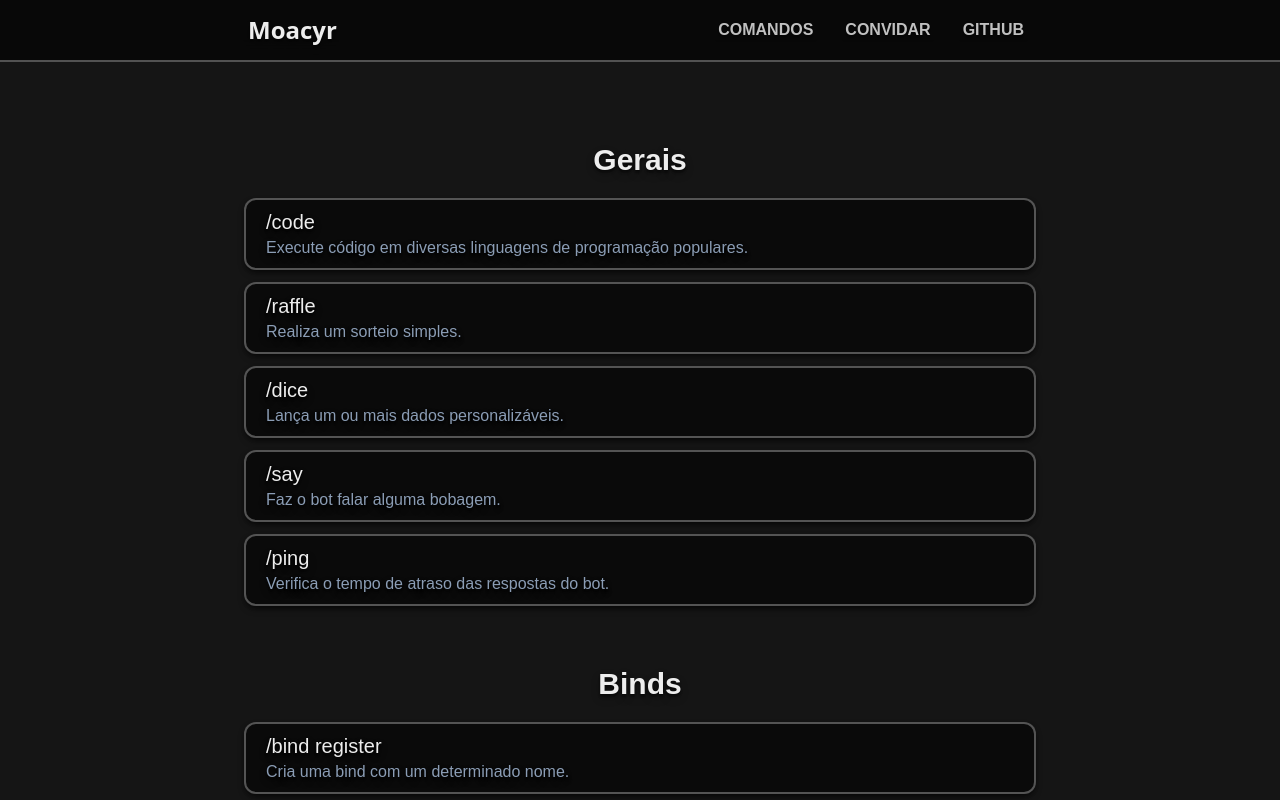
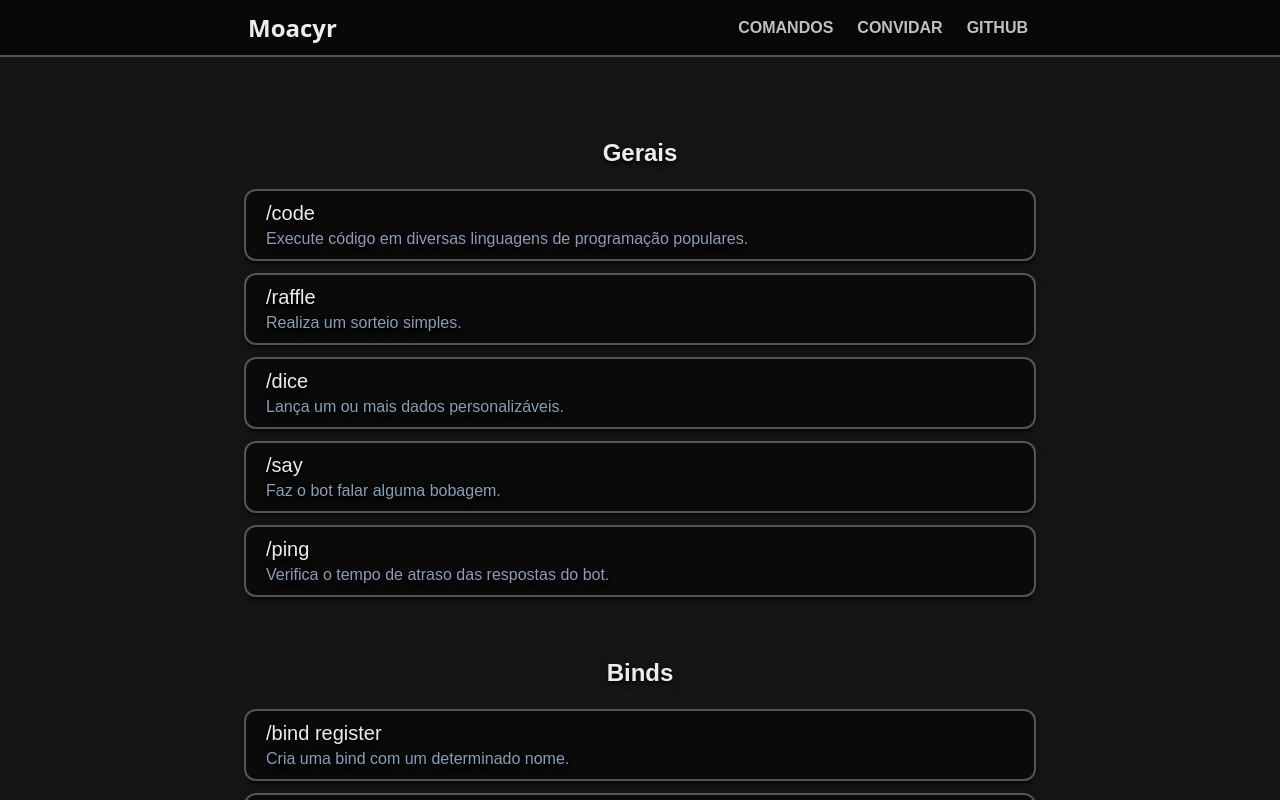
Before and after one commit to fayrghos/moacyr-web, a Next.js app: page /commands in a window 1280 px wide. Shown: the top 800 px of the page. Built offline with nearby package versions, Linux system fonts and the light colour scheme.

Commit message:
Scaled down some elements

```diff
--- a/src/components/commands.tsx
+++ b/src/components/commands.tsx
@@ -13,7 +13,7 @@ interface CommandInfoProps {
 export const CommandSection = ({ title, children }: CommandSectionProps) => {
   return (
     <section className="w-full space-y-5">
-      <p className="text-3xl font-bold flex justify-center">{title}</p>
+      <p className="text-2xl font-bold flex justify-center">{title}</p>
 
       <div className="space-y-3 flex flex-col items-center">{children}</div>
     </section>
--- a/src/components/nav.tsx
+++ b/src/components/nav.tsx
@@ -18,7 +18,7 @@ const HeadButton = ({ label, href, newTab = false, disabled = false }: HeadButto
       href={href}
       target={newTab ? "_blank" : undefined}
       className={cn(
-        "hover:border-b-2 px-4 flex justify-center items-center min-h-12 font-semibold",
+        "hover:border-b-2 px-3 flex justify-center items-center min-h-12 sm:min-h-10 font-semibold",
         "text-lesswhite hover:text-white w-full max-w-70",
         "active:bg-white/10 sm:active:bg-transparent rounded-xl sm:rounded-none",
         disabled ? "pointer-events-none opacity-50 line-through" : undefined
@@ -69,7 +69,7 @@ export const Nav = () => {
 
   return (
     <header className="sticky top-0 overflow-hidden z-50 bg-black/60 backdrop-blur-md border-b-2 border-secondary flex flex-col items-center justify-center">
-      <nav className="flex justify-between items-center min-h-[60px] w-200 max-w-[90%]">
+      <nav className="flex justify-between items-center min-h-[60px] sm:min-h-[55px] w-200 max-w-[90%]">
         <Link
           href={"/"}
           className={cn(
@@ -102,7 +102,7 @@ export const Nav = () => {
         <nav
           className={cn(
             "w-[90%] overflow-y-auto sm:hidden py-2 border-t-2 border-secondary",
-            "flex min-h-[60px] max-h-[310px] flex-col items-center"
+            "flex max-h-[275px] flex-col items-center"
           )}
         >
           {NavButtons}
```
